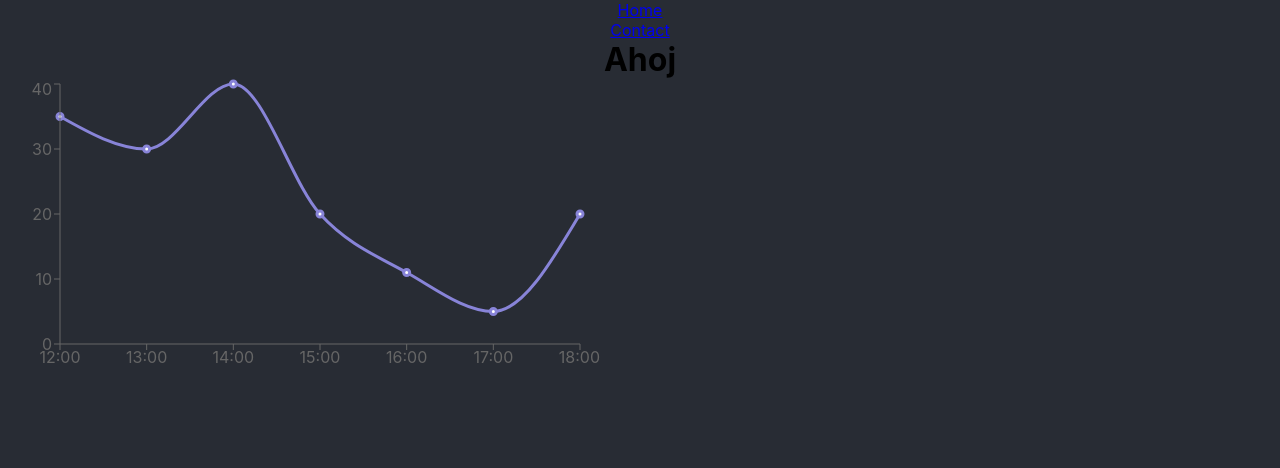
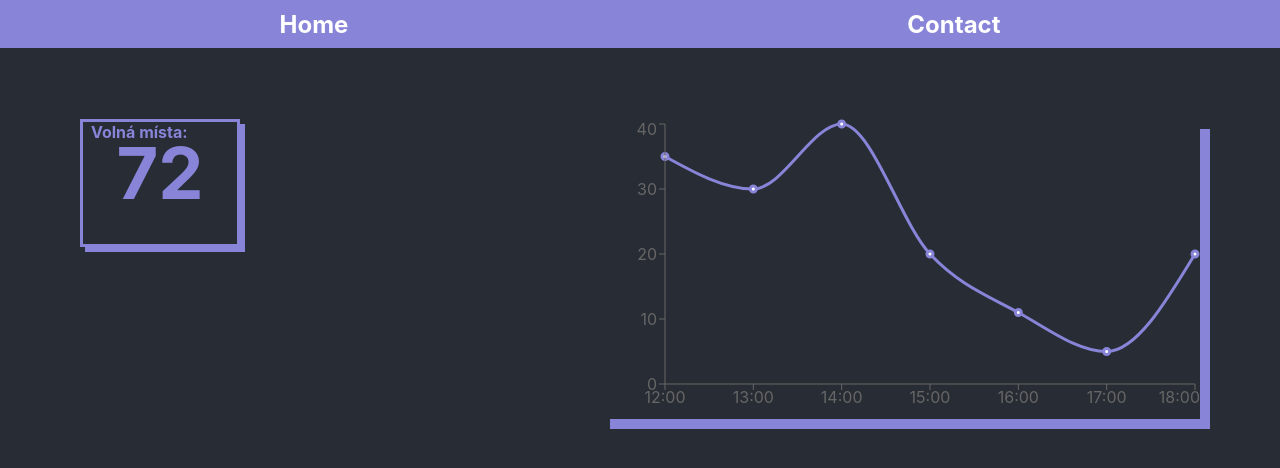
Before and after one commit to lagemaxl/parking-cam-dashboard-Front-End, a React (Create React App) app: page / in a window 1280 px wide. Shown: the top 468 px of the page. Built offline with nearby package versions, Linux system fonts and the light colour scheme.

Commit message:
uprava navbaru a pridaní showboxu

```diff
--- a/src/App.css
+++ b/src/App.css
@@ -8,25 +8,77 @@ body {
   position: absolute;
 }
 
-.pocetsmg{
-  border: 3px solid rgba(75,192,192,1);
-  width: 100px;
-  height: 100px;
-  border-radius: 10px;
-  float: left;
-  color: rgba(75,192,192,1);
-}
-
-.Graf {
-  float: right;
-  color: rgba(75,192,192,1);
-  margin: 3em;
-  margin-top: 10em;
-  margin-right: 10em;
-}
-
 *{
   margin: 0;
   padding: 0;
   box-sizing: border-box;
 }
+
+.line-chart {
+  box-shadow: 10px 10px 0px #8884d8;
+  float: right;
+  margin: 5em;
+}
+
+nav {
+  background-color: #8884d8;
+  height: 3em;
+  width: 100%;
+  position: fixed;
+  top: 0;
+  left: 0;
+  right: 0;
+  bottom: 0;
+}
+
+nav ul {
+  list-style: none;
+  display: flex;
+  justify-content: space-around;
+  align-items: center;
+  height: 100%;
+}
+
+nav ul li {
+  color: white;
+  font-size: 1.5em;
+  font-weight: bold;
+  cursor: pointer;
+}
+
+/* unvisited link */
+a:link {
+  color: white;
+}
+
+/* visited link */
+a:visited {
+  color: white;
+}
+
+/* mouse over link */
+a:hover {
+  color: white;
+}
+
+/* selected link */
+a:active {
+  color: white;
+}
+
+a:link {
+  text-decoration: none;
+}
+
+a:visited {
+  text-decoration: none;
+}
+
+a:hover {
+  size: 1.5;
+  transition: all 0.5s ease;
+}
+
+a:active {
+  text-decoration: none;
+}
--- a/src/pages/Home.js
+++ b/src/pages/Home.js
@@ -1,5 +1,6 @@
 import React from 'react';
-import { LineChart, Line, XAxis, YAxis, CartesianGrid, Tooltip, Legend } from 'recharts';
+import { LineChart, Line, XAxis, YAxis, Tooltip } from 'recharts';
+import ShowBox from './components/ShowBox';
 
 const data = [
   { name: '12:00', aut: 35},
@@ -12,15 +13,17 @@ const data = [
 
 ];
 
+
 const Home = () => {
     return (
       <div className="App">
         <h1>Ahoj</h1>
-        <LineChart width={600} height={300} data={data} margin={{ top: 5, right: 20, bottom: 5, left: 0 }}>
+        <ShowBox title="Volná místa:" value={72} />
+        <LineChart width={600} height={300} data={data} className="line-chart">
           <Line type="monotone" dataKey="aut" stroke="#8884d8" strokeWidth={3}/>
           <XAxis dataKey="name" />
           <YAxis />
-          <Tooltip />
+          <Tooltip/>
         </LineChart>
       </div>
     );
--- a/src/pages/Layout.js
+++ b/src/pages/Layout.js
@@ -1,4 +1,5 @@
 import { Outlet, Link } from "react-router-dom";
+
 
 const Layout = () => {
   return (
--- /dev/null
+++ b/src/pages/components/ShowBox.css
@@ -0,0 +1,28 @@
+.ShowBox {
+    box-shadow: 5px 5px 0px #8884d8;
+    float: left;
+    margin: 5em;
+    width: 10em;
+    height: 8em;
+    border: #8884d8 solid 3px;
+    color: #8884d8;
+  }
+
+  .ShowBox:hover {
+    background-color: #8884d8;
+    color: white;
+  }
+
+  .ShowBoxTitle {
+    font-size: 1em;
+    font-weight: bold;
+    margin-left: 0.5em;
+    text-align: left;
+    position: absolute;
+  }
+
+  .ShowBoxValue {
+    font-size: 4.5em;
+    transition: 0.1s;
+    margin-top: 0.1em;
+  }
--- /dev/null
+++ b/src/pages/components/ShowBox.js
@@ -0,0 +1,33 @@
+import './ShowBox.css';
+import React from 'react';
+
+function ShowBox(props) {
+
+    //const divelement = document.querySelector('.ShowBox');
+    const titleelement = document.querySelector('.ShowBoxTitle')
+    const valueelement = document.querySelector('.ShowBoxValue');
+
+    const handleMouseEnter = () => {
+        titleelement.style.display = "none";
+        valueelement.style.fontSize = "5em";
+
+    }
+    const handleMouseLeave = () => {
+        titleelement.style.display = "block";
+        valueelement.style.fontSize = "4.5em";
+    }
+    return (
+    <>
+    <div className= "ShowBox" onMouseEnter={handleMouseEnter} onMouseLeave={handleMouseLeave}>
+        <h3 className="ShowBoxTitle">
+            {props.title}
+        </h3>
+        <h3 className="ShowBoxValue">
+            {props.value}
+        </h3>
+    </div>
+   </>
+   );
+  }
+
+  export default ShowBox;
```
